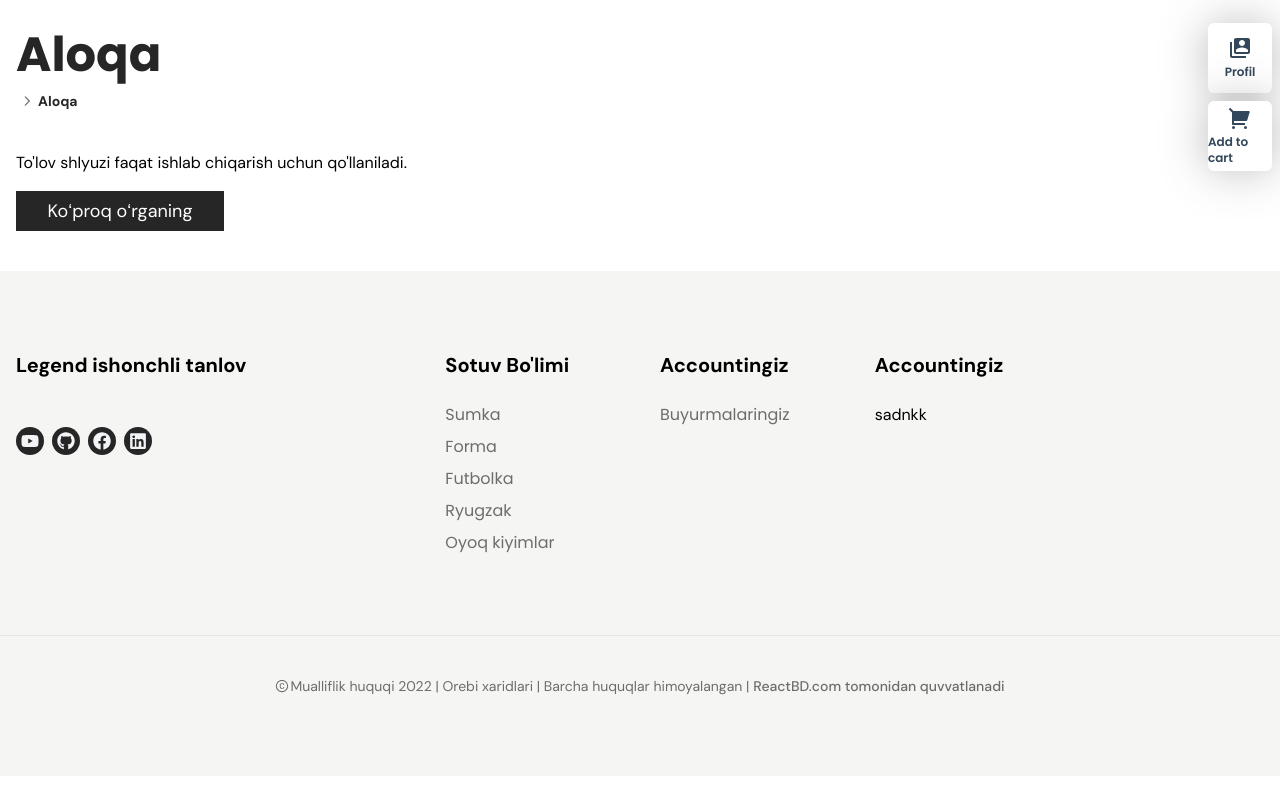
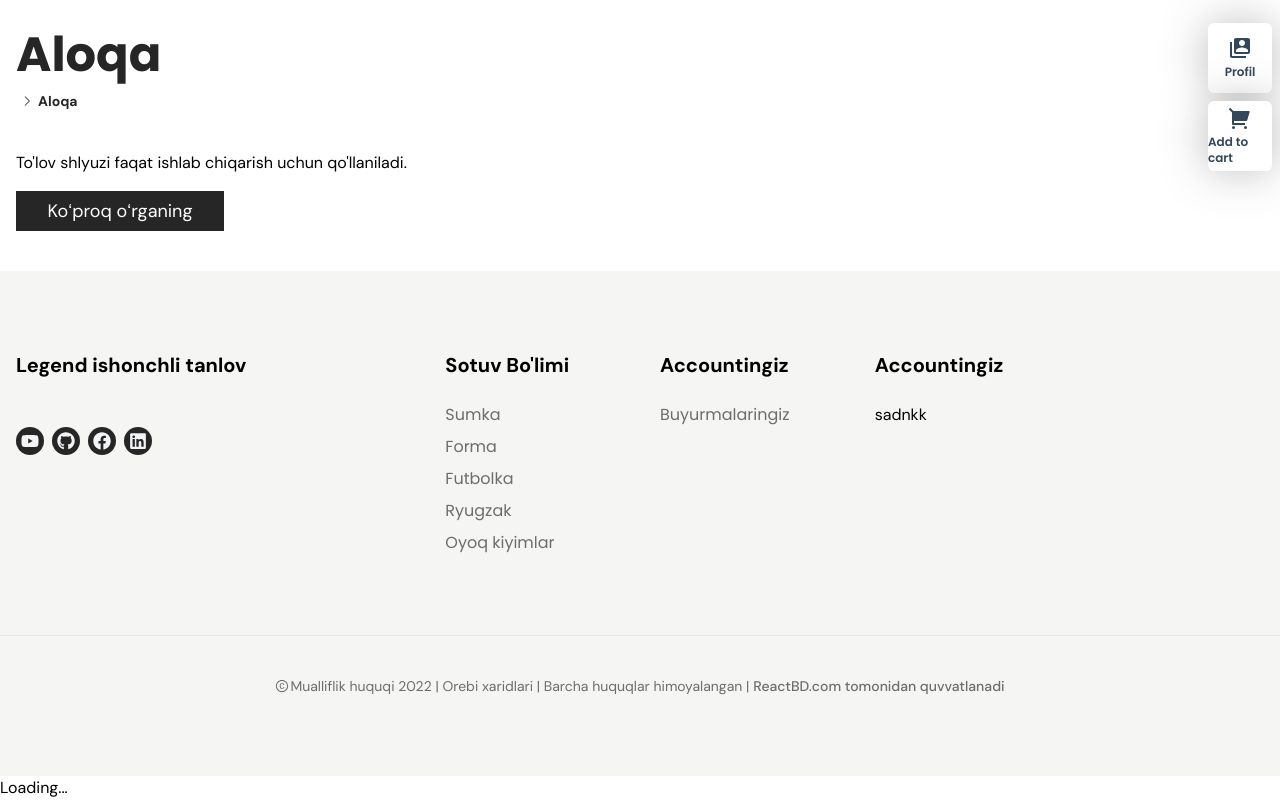
Before and after one commit to xakimovotabek200/orifxoja, a React (Create React App) app: page /paymentgateway in a window 1280 px wide. Shown: the part 185-985 px from the top of the page. Before the commit the page ends 961 px from the top, so only its background shows below. Built offline with nearby package versions, Linux system fonts and the light colour scheme; no server answers.

Commit message:
add frontagagaafgd

```diff
--- a/src/App.js
+++ b/src/App.js
@@ -22,6 +22,7 @@ import Offer from "./pages/Offer/Offer";
 import Payment from "./pages/payment/Payment";
 import ProductDetails from "./pages/ProductDetails/ProductDetails";
 import Shop from "./pages/Shop/Shop";
+import MyComponent from "./mycomponent";
 
 const Layout = () => {
   return (
@@ -62,6 +63,7 @@ function App() {
   return (
     <div className="font-bodyFont">
       <RouterProvider router={router} />
+      <MyComponent />
     </div>
   );
 }
--- /dev/null
+++ b/src/mycomponent.jsx
@@ -0,0 +1,38 @@
+import React, { useEffect, useState } from "react";
+
+const MyComponent = () => {
+  const [apiData, setApiData] = useState(null);
+
+  useEffect(() => {
+    const fetchData = async () => {
+      try {
+        const response = await fetch(
+          "https://komiljonovdev.uz/Bobur/legendApi"
+        );
+        if (!response.ok) {
+          throw new Error("Network response was not ok.");
+        }
+        const data = await response.json();
+        setApiData(data); // Store the API response in the state
+      } catch (error) {
+        console.error("Error fetching data:", error);
+      }
+    };
+
+    fetchData();
+  }, []); // Empty dependency array means this effect runs only once on component mount
+
+  // You can use the apiData state in your component now
+  // For example, you might render the data in the component like this:
+  return (
+    <div>
+      {apiData ? (
+        <pre>{JSON.stringify(apiData, null, 2)}</pre>
+      ) : (
+        <p>Loading...</p>
+      )}
+    </div>
+  );
+};
+
+export default MyComponent;
```
